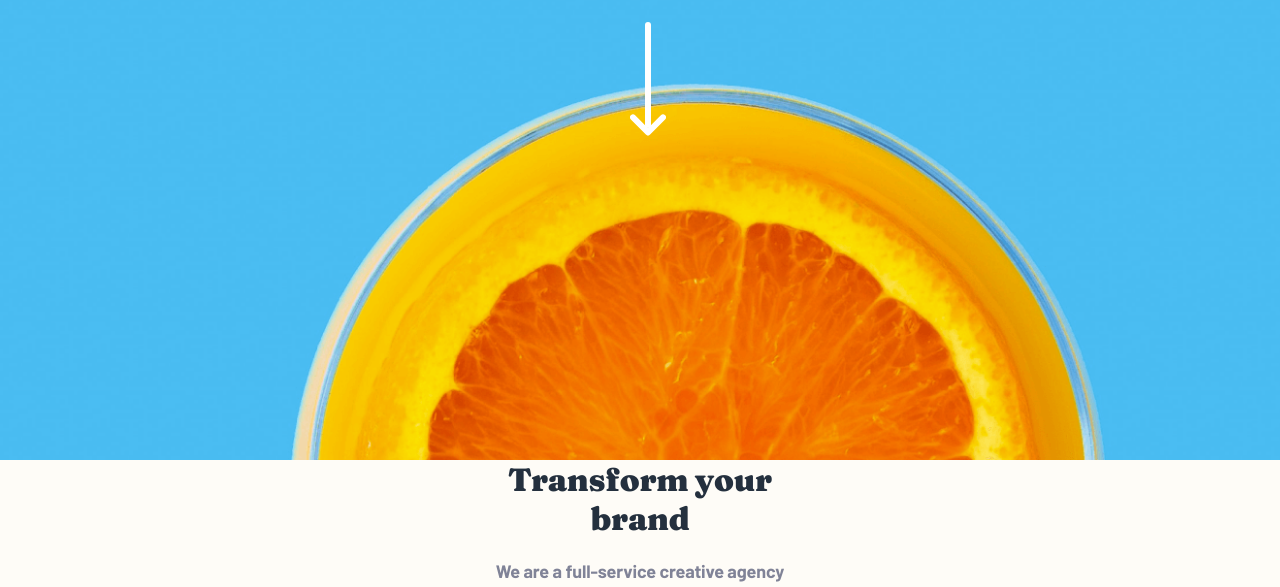
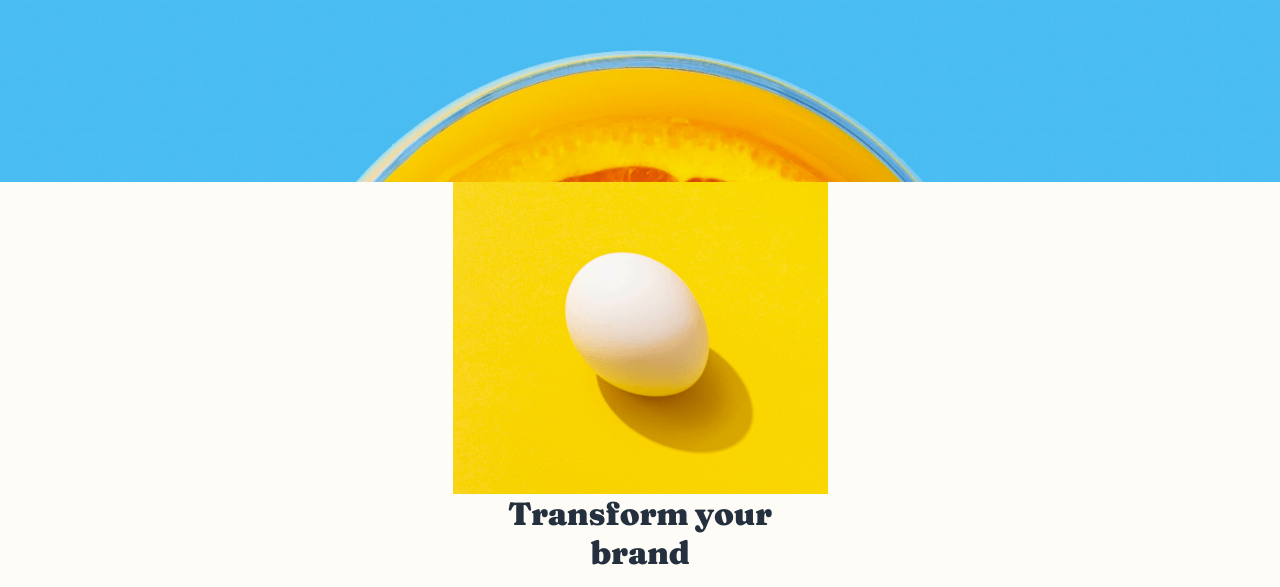
Before and after one commit to jasur0697/n-51-sunnyside, a plain HTML site: page index.html in a window 1280 px wide. Shown: the part 316-903 px from the top of the page. Drawn offline with Linux system fonts and the light colour scheme.

Commit message:
grid imgs

```diff
--- a/css/styles.css
+++ b/css/styles.css
@@ -87,7 +87,7 @@ img {
   background-image: url(../images/hero_mob.png);
   background-size: contain;
   background-repeat: no-repeat;
-  padding-bottom: 538px;
+  padding-bottom: 260px;
   position: relative;
   z-index: 1;
 }
@@ -326,7 +326,23 @@ img {
 
 
 .gallery__item {
+  height: 312px;
+}
 
+.brand {
+
+}
+
+.brand::before {
+
+  background-image: url(../images/hero-egg-mob.png);
+  content: "";
+  display: block;
+  width: 100%;
+  height: 312px;
+  background-repeat: no-repeat;
+  background-position: center;
+  background-size: contain;
 }
 
 @media only screen and (min-width: 540px) {
```
